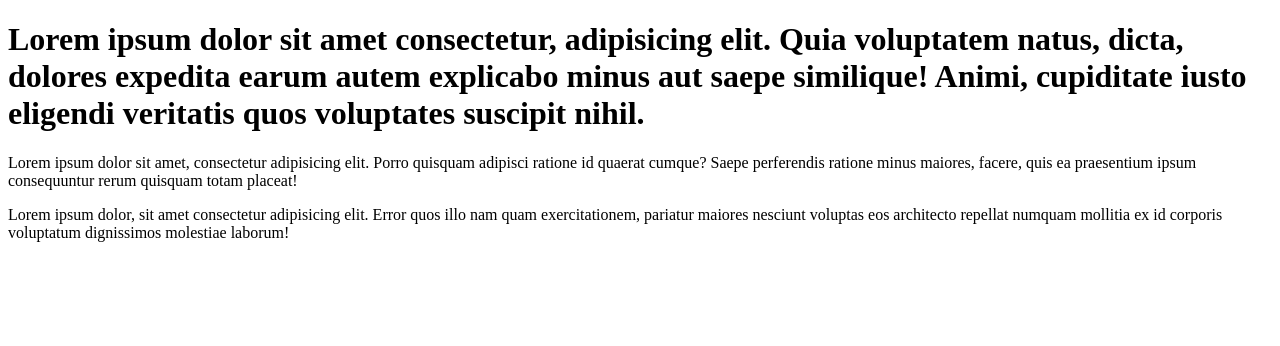
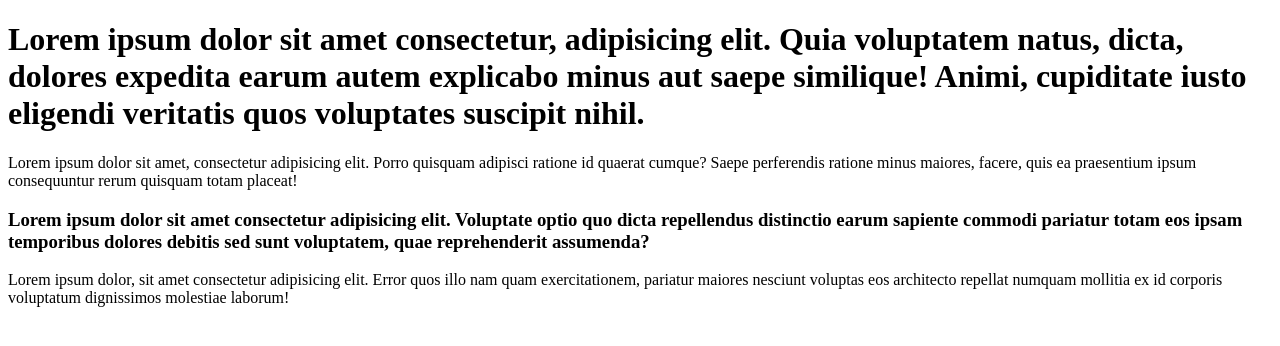
Before and after one commit to nicolaslabriola/Desafio15-Labriola, a plain HTML site: page index.html in a window 1280 px wide. Drawn offline with Linux system fonts and the light colour scheme.

Commit message:
agregue main al index

```diff
--- a/index.html
+++ b/index.html
@@ -8,6 +8,11 @@
 </head>
 <body> <h1>Lorem ipsum dolor sit amet consectetur, adipisicing elit. Quia voluptatem natus, dicta, dolores expedita earum autem explicabo minus aut saepe similique! Animi, cupiditate iusto eligendi veritatis quos voluptates suscipit nihil.</h1>
     <p>Lorem ipsum dolor sit amet, consectetur adipisicing elit. Porro quisquam adipisci ratione id quaerat cumque? Saepe perferendis ratione minus maiores, facere, quis ea praesentium ipsum consequuntur rerum quisquam totam placeat!</p>
+
+    <main>
+        <h3>Lorem ipsum dolor sit amet consectetur adipisicing elit. Voluptate optio quo dicta repellendus distinctio earum sapiente commodi pariatur totam eos ipsam temporibus dolores debitis sed sunt voluptatem, quae reprehenderit assumenda?</h3>
+    </main>
+
     <footer>
         <p>Lorem ipsum dolor, sit amet consectetur adipisicing elit. Error quos illo nam quam exercitationem, pariatur maiores nesciunt voluptas eos architecto repellat numquam mollitia ex id corporis voluptatum dignissimos molestiae laborum!</p>
     </footer>
```
